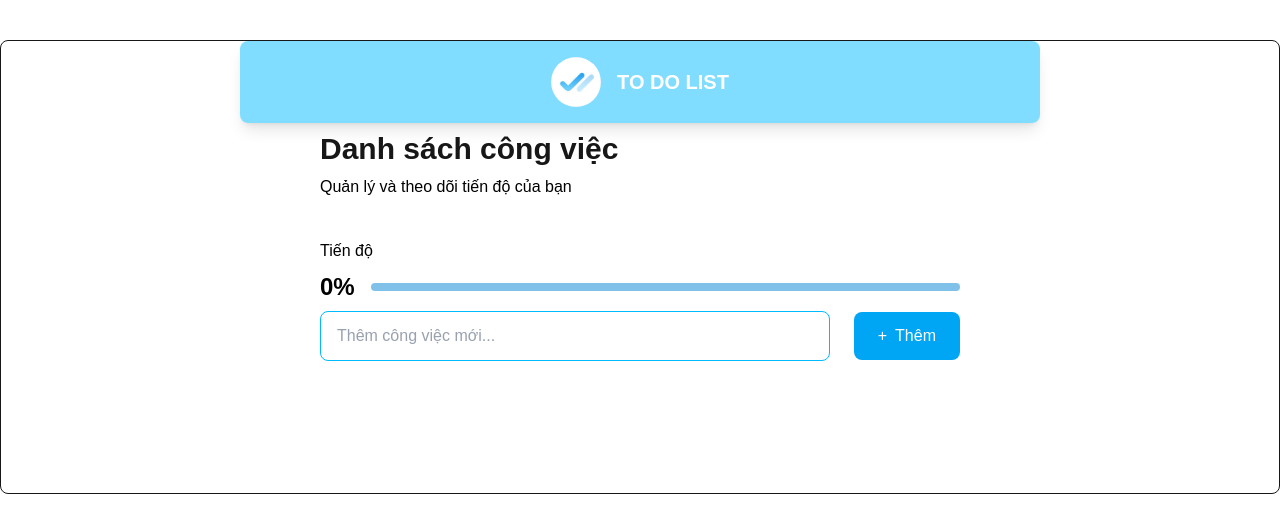
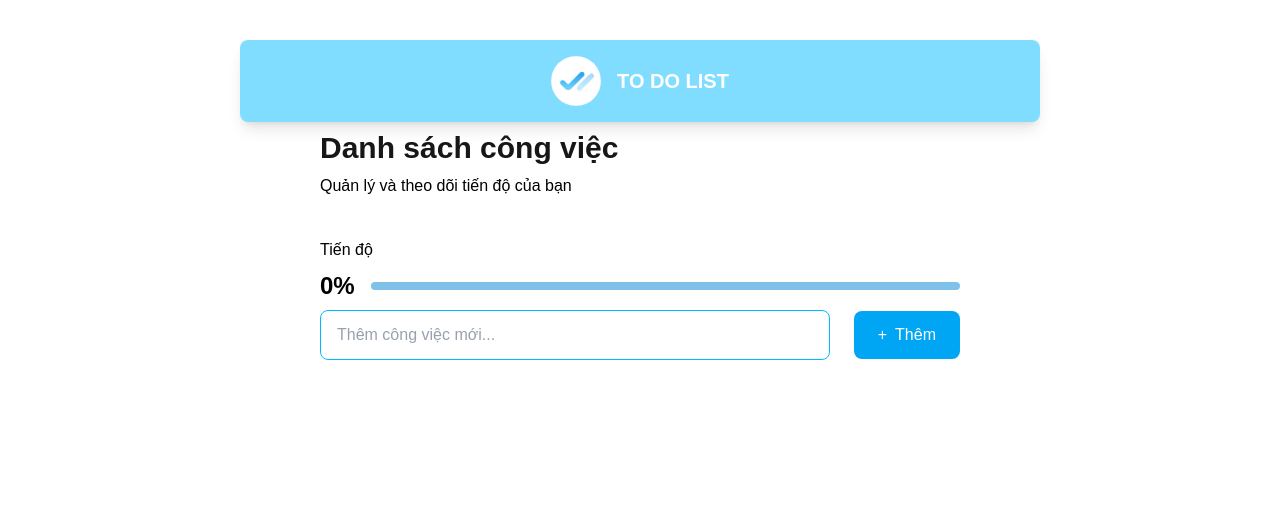
Before and after one commit to Tramdanne/to_do_list, a Next.js app: page / in a window 1280 px wide. Shown: the top 532 px of the page. Built offline with nearby package versions, Linux system fonts and the light colour scheme.

Commit message:
chinh sua 16/3/2026

```diff
--- a/app/layout.tsx
+++ b/app/layout.tsx
@@ -11,7 +11,7 @@
 }) {
   return (
     <html lang="vi">
-      <body className="gap-2 flex flex-col items-center justify-center border rounded-lg mt-10">
+      <body className="gap-2 flex flex-col items-center justify-center rounded-lg mt-10">
         <Header />
         <main className="w-250 flex justify-center items-center">
           {children}
```
